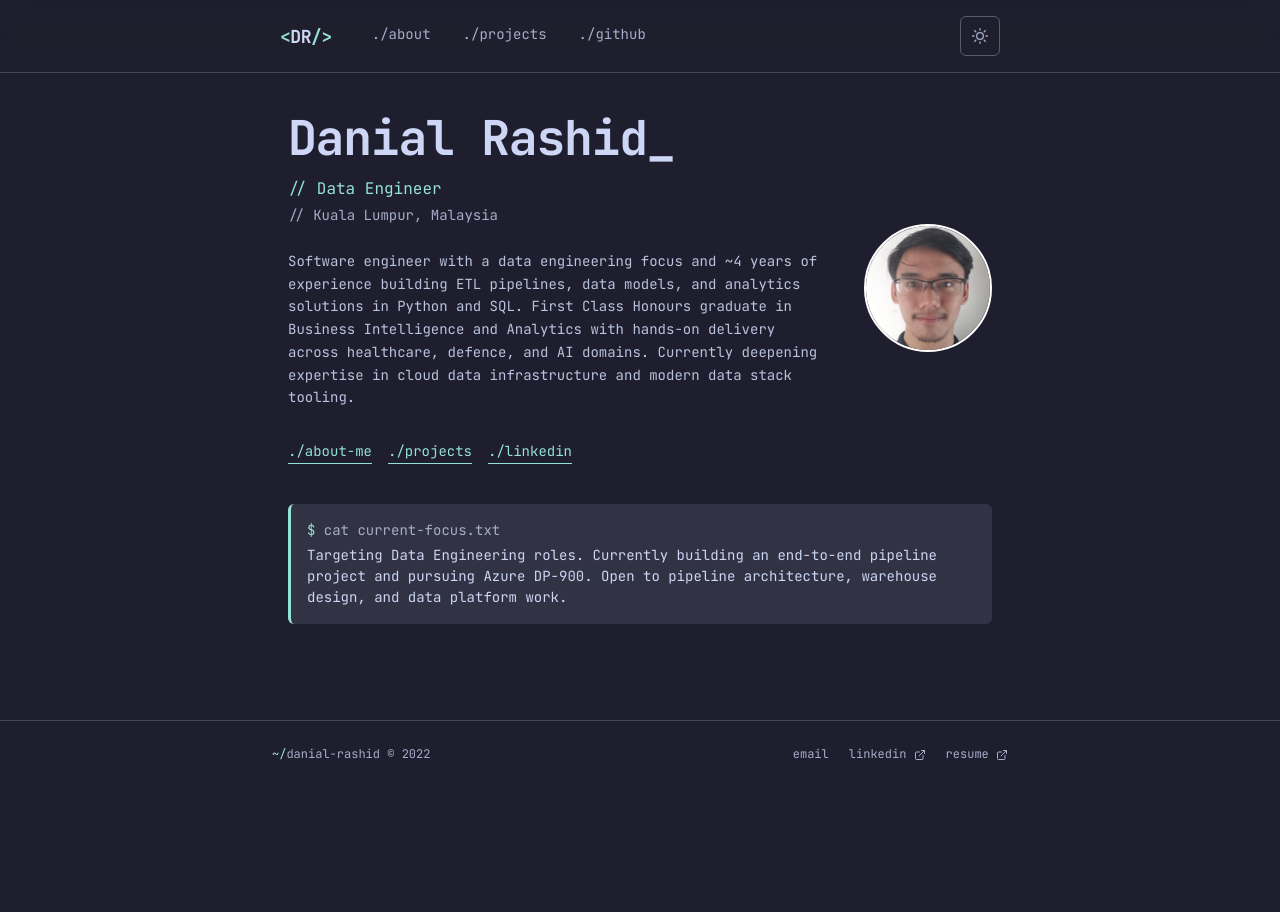
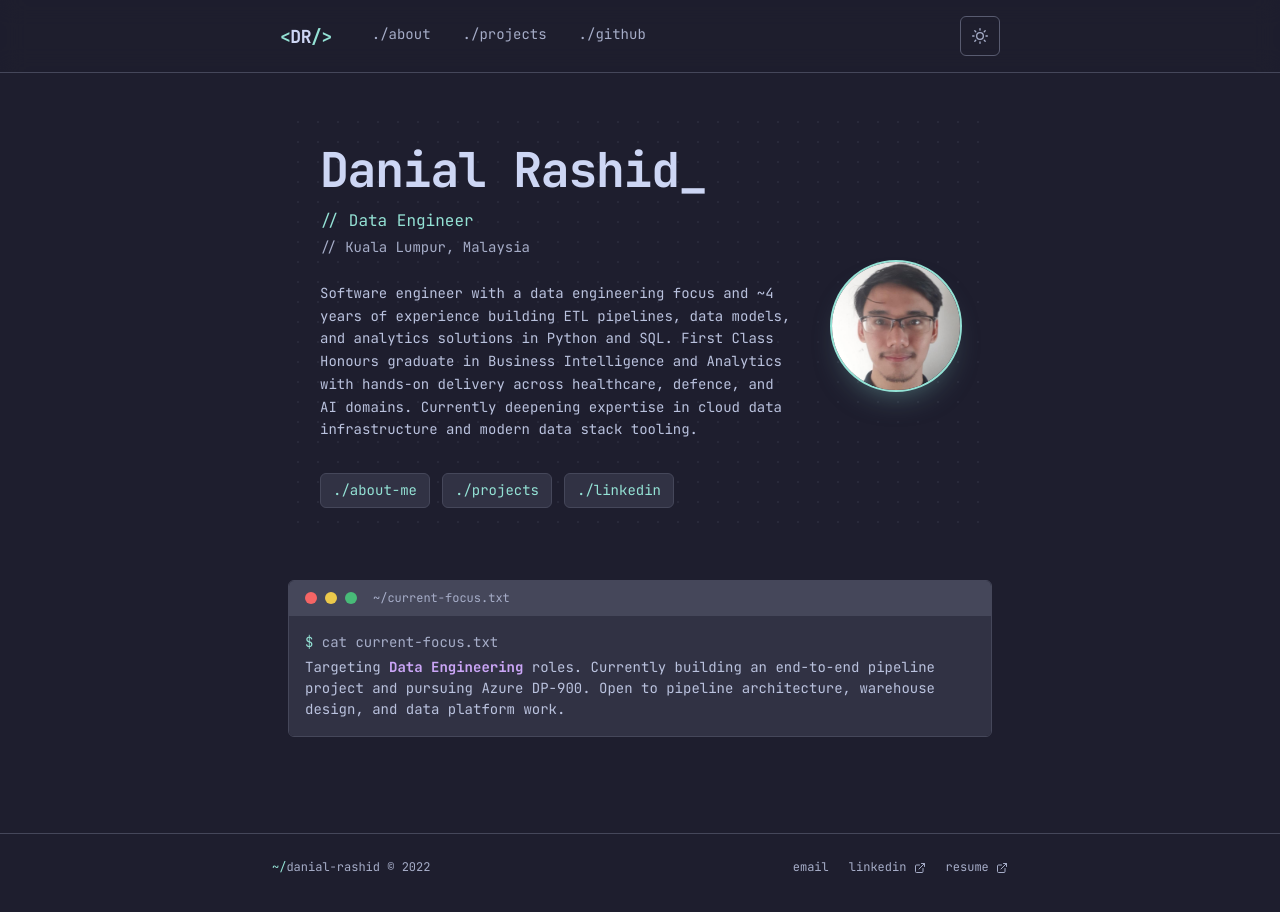
Before and after one commit to danny-rashd/dannyrashd-portfolio, a Next.js app: page / in a window 1280 px wide. Shown: the top 912 px of the page. Before the commit the page ends 819 px from the top, so only its background shows below. Built offline with nearby package versions, Linux system fonts and the light colour scheme.

Commit message:
update portfolio

```diff
--- a/pages/index.js
+++ b/pages/index.js
@@ -11,14 +11,56 @@ import {
 import NextLink from "next/link";
 import { bio } from "../lib/data";
 
+const CTALink = ({ href, isExternal, children }) => (
+  <Link
+    as={isExternal ? undefined : NextLink}
+    href={href}
+    isExternal={isExternal}
+    color="accent"
+    fontFamily="mono"
+    fontSize="sm"
+    px={3}
+    py={1.5}
+    borderRadius="md"
+    border="1px solid"
+    borderColor="border.default"
+    bg="bg.surface"
+    _hover={{
+      borderColor: "accent",
+      transform: "translateY(-2px)",
+      boxShadow: "sm",
+    }}
+    transition="all 0.2s"
+  >
+    {children}
+  </Link>
+);
+
 const Home = () => {
-  const mutedColor = useColorModeValue("gray.500", "slate.400");
-  const cardBg = useColorModeValue("gray.50", "navy.800");
+  const avatarGlow = useColorModeValue(
+    "0 0 0 2px #0d7377, 0 16px 32px -16px #0d737788",
+    "0 0 0 2px #94e2d5, 0 16px 32px -16px #94e2d588"
+  );
+  const dotGrid = useColorModeValue(
+    "radial-gradient(circle, #acb0be30 1px, transparent 1px)",
+    "radial-gradient(circle, #585b7030 1px, transparent 1px)"
+  );
 
   return (
     <Container maxW="container.md">
-      <Box display={{ md: "flex" }} alignItems="center" gap={10} mt={4}>
-        <Box flexGrow={1}>
+      <Box
+        position="relative"
+        display={{ md: "flex" }}
+        alignItems="center"
+        gap={10}
+        mt={4}
+        px={{ base: 4, md: 8 }}
+        py={8}
+        borderRadius="lg"
+        bgImage={dotGrid}
+        bgSize="20px 20px"
+      >
+        <Box flexGrow={1} className="fade-in-up">
           <Heading
             as="h1"
             fontSize={{ base: "4xl", md: "5xl" }}
@@ -34,91 +76,78 @@ const Home = () => {
           <Text fontFamily="mono" color="accent" fontSize="md" mb={1}>
             {'// '}{bio.role}
           </Text>
-          <Text fontFamily="mono" color={mutedColor} fontSize="sm" mb={6}>
+          <Text fontFamily="mono" color="text.muted" fontSize="sm" mb={6}>
             {'// '}{bio.location}
           </Text>
 
-          <Text
-            color={useColorModeValue("gray.600", "slate.300")}
-            lineHeight="tall"
-            fontSize="sm"
-            mb={8}
-          >
+          <Text color="text.subtle" lineHeight="tall" fontSize="sm" mb={8}>
             {bio.summary}
           </Text>
 
-          <Stack direction="row" spacing={4} flexWrap="wrap">
-            <Link
-              as={NextLink}
-              href="/bio"
-              color="accent"
-              fontFamily="mono"
-              fontSize="sm"
-              borderBottom="1px solid"
-              borderColor="accent"
-              pb="1px"
-              _hover={{ opacity: 0.8 }}
-            >
-              ./about-me
-            </Link>
-            <Link
-              as={NextLink}
-              href="/projects"
-              color="accent"
-              fontFamily="mono"
-              fontSize="sm"
-              borderBottom="1px solid"
-              borderColor="accent"
-              pb="1px"
-              _hover={{ opacity: 0.8 }}
-            >
-              ./projects
-            </Link>
-            <Link
-              href={bio.linkedin}
-              isExternal
-              color="accent"
-              fontFamily="mono"
-              fontSize="sm"
-              borderBottom="1px solid"
-              borderColor="accent"
-              pb="1px"
-              _hover={{ opacity: 0.8 }}
-            >
-              ./linkedin
-            </Link>
+          <Stack direction="row" spacing={3} flexWrap="wrap">
+            <CTALink href="/bio">./about-me</CTALink>
+            <CTALink href="/projects">./projects</CTALink>
+            <CTALink href={bio.linkedin} isExternal>./linkedin</CTALink>
           </Stack>
         </Box>
 
-        <Box flexShrink={0} mt={{ base: 10, md: 0 }} textAlign="center">
+        <Box
+          flexShrink={0}
+          mt={{ base: 10, md: 0 }}
+          textAlign="center"
+          className="fade-in-up"
+          style={{ animationDelay: "0.1s" }}
+        >
           <Avatar
             size="2xl"
             name={bio.name}
             src="/images/profile.png"
-            border="2px solid"
-            borderColor="accent"
-            bg={cardBg}
+            boxShadow={avatarGlow}
+            transition="box-shadow 0.3s"
           />
         </Box>
       </Box>
+
       <Box
         mt={10}
-        p={4}
-        bg={cardBg}
         borderRadius="md"
-        borderLeft="3px solid"
-        borderColor="accent"
+        border="1px solid"
+        borderColor="border.default"
+        overflow="hidden"
         fontFamily="mono"
         fontSize="sm"
+        className="fade-in-up"
+        style={{ animationDelay: "0.15s" }}
       >
-        <Text color={mutedColor} mb={1}>
-          <Box as="span" color="accent">$</Box> cat current-focus.txt
-        </Text>
-        <Text color={useColorModeValue("gray.700", "slate.200")}>
-          Targeting Data Engineering roles. Currently building an end-to-end
-          pipeline project and pursuing Azure DP-900. Open to pipeline
-          architecture, warehouse design, and data platform work.
-        </Text>
+        <Box
+          px={4}
+          py={2}
+          borderBottom="1px solid"
+          borderColor="border.default"
+          bg="bg.subtle"
+          display="flex"
+          alignItems="center"
+          gap={2}
+        >
+          <Box w={3} h={3} borderRadius="full" bg="red.400" />
+          <Box w={3} h={3} borderRadius="full" bg="yellow.400" />
+          <Box w={3} h={3} borderRadius="full" bg="green.400" />
+          <Text fontSize="xs" color="text.muted" ml={2}>
+            ~/current-focus.txt
+          </Text>
+        </Box>
+
+        <Box p={4} bg="bg.surface">
+          <Text color="text.muted" mb={1}>
+            <Box as="span" color="accent">$</Box> cat current-focus.txt
+          </Text>
+          <Text color="text.subtle">
+            Targeting <Box as="span" color="accent2" fontWeight="bold">Data Engineering</Box> roles.
+            Currently building an end-to-end pipeline project and pursuing
+            Azure DP-900. Open to pipeline architecture, warehouse design, and
+            data platform work.
+          </Text>
+        </Box>
       </Box>
     </Container>
   );
--- a/styles/globals.css
+++ b/styles/globals.css
@@ -25,8 +25,22 @@ a {
   margin-left: 2px;
 }
 
-/* Catppuccin Mocha scrollbar */
+@media (prefers-reduced-motion: no-preference) {
+  @keyframes fade-in-up {
+    from { opacity: 0; transform: translateY(10px); }
+    to   { opacity: 1; transform: translateY(0); }
+  }
+
+  .fade-in-up {
+    animation: fade-in-up 0.6s ease-out both;
+  }
+}
+
+/* Catppuccin scrollbar, theme-aware (Chakra sets body.chakra-ui-light/dark) */
 ::-webkit-scrollbar       { width: 6px; }
-::-webkit-scrollbar-track { background: #1e1e2e; }
-::-webkit-scrollbar-thumb { background: #45475a; border-radius: 3px; }
-::-webkit-scrollbar-thumb:hover { background: #94e2d5; } /* Mocha teal; fine since scrollbar is always on dark bg */
+::-webkit-scrollbar-track { background: transparent; }
+
+.chakra-ui-dark  ::-webkit-scrollbar-thumb { background: #45475a; border-radius: 3px; } /* Mocha surface1 */
+.chakra-ui-dark  ::-webkit-scrollbar-thumb:hover { background: #94e2d5; } /* Mocha teal */
+.chakra-ui-light ::-webkit-scrollbar-thumb { background: #ccd0da; border-radius: 3px; } /* Latte surface0 */
+.chakra-ui-light ::-webkit-scrollbar-thumb:hover { background: #179299; } /* Latte teal */
```
Also changed, not shown: pages/bio.js (+39 -52 lines), pages/projects.js (+11 -20 lines), .claude/launch.json (added), lib/data.js, lib/theme.js.
